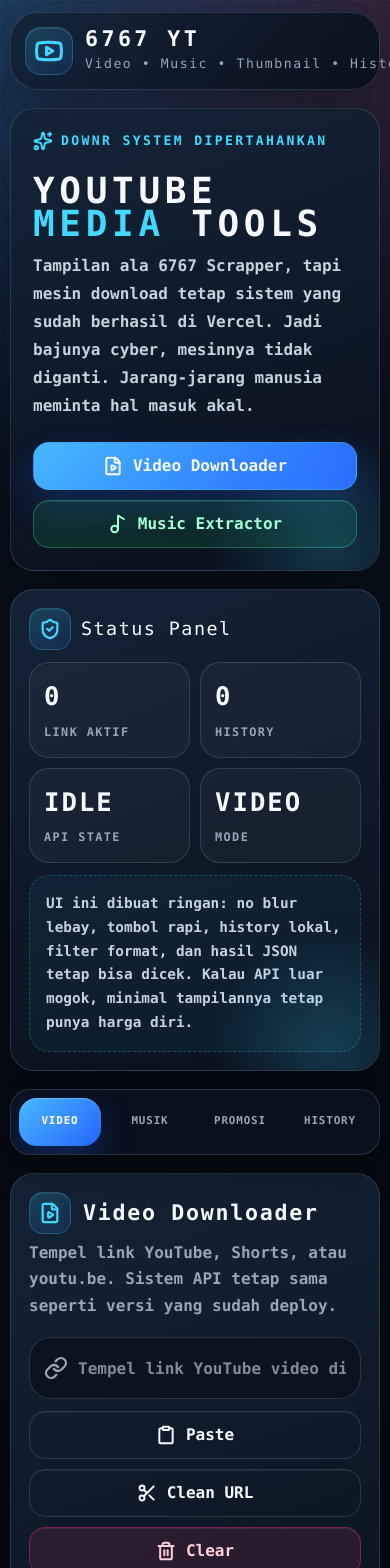
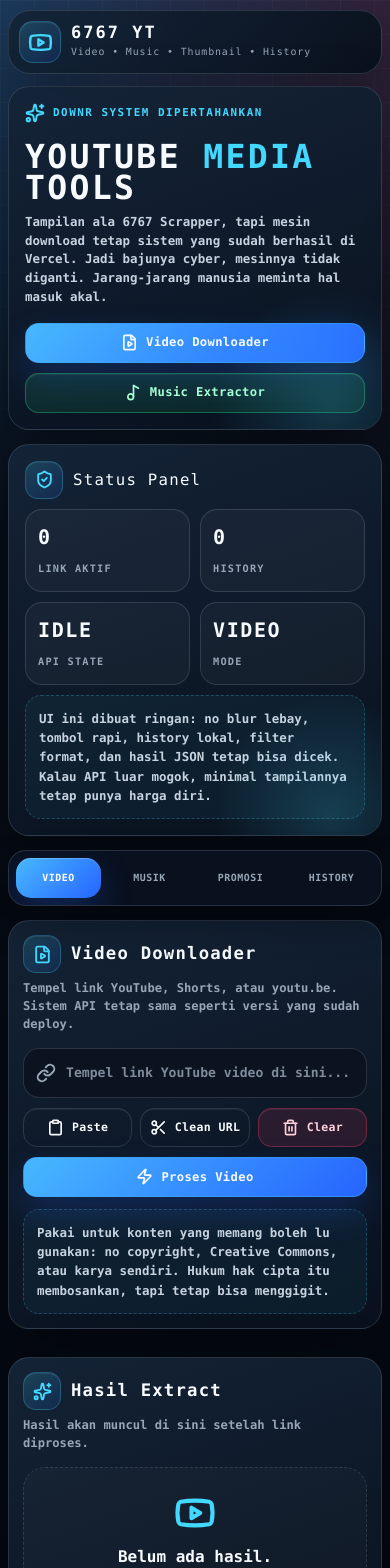
Before and after one commit to datahorizonmodz/ytdl, a Next.js app: page / in a window 390 px wide. Shown: the top 1568 px of the page. Built offline with nearby package versions, Linux system fonts and the light colour scheme.

Commit message:
Update globals.css

```diff
--- a/app/globals.css
+++ b/app/globals.css
@@ -447,3 +447,116 @@
 @media (prefers-reduced-motion: reduce) {
   * { animation: none !important; transition: none !important; scroll-behavior: auto !important; }
 }
+
+/* Compact v2: biar mobile nggak berasa baca poster konser di layar 6 inci */
+.app-shell { width: min(1040px, calc(100% - 20px)); padding: 16px 0 32px; }
+.topbar { padding: 11px; margin-bottom: 14px; border-radius: 22px; }
+.brand { gap: 10px; }
+.brand-mark { width: 46px; height: 46px; border-radius: 15px; }
+.brand-mark svg { width: 25px; height: 25px; }
+.brand-title { font-size: clamp(1.2rem, 4.5vw, 1.7rem); letter-spacing: .12em; }
+.brand-sub { font-size: .72rem; letter-spacing: .09em; }
+.badge { padding: 8px 10px; font-size: .68rem; }
+.badge svg { width: 15px; height: 15px; }
+.hero { gap: 14px; margin-bottom: 14px; }
+.hero-card { min-height: auto; padding: clamp(18px, 3.2vw, 28px); border-radius: 24px; }
+.hero-kicker { font-size: .68rem; letter-spacing: .14em; }
+.hero-title { font-size: clamp(2rem, 7.8vw, 4rem); letter-spacing: .09em; margin: 12px 0 10px; }
+.hero-desc { font-size: .86rem; line-height: 1.6; margin-bottom: 16px; }
+.btn { min-height: 42px; border-radius: 14px; padding: 0 14px; gap: 8px; font-size: .82rem; letter-spacing: .03em; }
+.btn svg { width: 17px; height: 17px; }
+.tabs { margin-bottom: 14px; border-radius: 20px; padding: 7px; gap: 6px; }
+.tab-btn { min-height: 44px; border-radius: 15px; font-size: .72rem; letter-spacing: .07em; }
+.panel { padding: clamp(16px, 3.2vw, 24px); margin-bottom: 14px; border-radius: 24px; }
+.yt-layout { gap: 14px; }
+.section-head { gap: 10px; margin-bottom: 14px; }
+.section-title { gap: 10px; font-size: clamp(1.15rem, 3.4vw, 1.55rem); letter-spacing: .07em; }
+.section-desc { font-size: .84rem; line-height: 1.5; }
+.tool-icon, .stat-icon { width: 38px; height: 38px; border-radius: 13px; }
+.tool-icon svg, .stat-icon svg { width: 19px; height: 19px; }
+.input-box { min-height: 54px; border-radius: 18px; padding: 0 12px; }
+.input-box input { height: 52px; font-size: .9rem; }
+.input-box svg { width: 20px; height: 20px; }
+.inline-tools { gap: 8px; margin: 10px 0; }
+.compact-note, .tips-card, .yt-help, .promo-note { padding: 13px; border-radius: 16px; font-size: .78rem; line-height: 1.55; }
+.mini-dashboard { padding: 15px; gap: 10px; }
+.mini-title { font-size: .98rem; }
+.mini-stat { padding: 12px; border-radius: 17px; }
+.mini-stat strong { font-size: 1.25rem; }
+.mini-stat span { font-size: .64rem; }
+.success-card, .error-card { padding: 13px; border-radius: 18px; gap: 10px; }
+.success-card svg, .error-card svg { width: 30px; height: 30px; flex-basis: 30px; }
+.success-card strong, .error-card strong { font-size: .98rem; }
+.success-card span, .error-card span { font-size: .8rem; }
+.filter-row { gap: 7px; margin: 10px 0 13px; }
+.filter-btn { min-height: 34px; padding: 0 11px; font-size: .78rem; }
+.format-section { padding: 12px; border-radius: 18px; }
+.format-head { gap: 10px; margin-bottom: 10px; }
+.format-head strong { font-size: .96rem; }
+.media-icon { width: 40px; height: 40px; border-radius: 14px; }
+.media-icon.small { width: 36px; height: 36px; border-radius: 12px; }
+.media-icon svg { width: 18px; height: 18px; }
+.media-row { padding: 12px; border-radius: 17px; }
+.media-row-top { gap: 10px; }
+.media-meta strong { font-size: .94rem; }
+.media-meta span { font-size: .72rem; line-height: 1.35; }
+.result-actions { gap: 8px; margin-top: 10px; }
+.thumb-preview { max-height: 210px; border-radius: 14px; }
+.footer-note { font-size: .75rem; margin-top: 16px; }
+
+.media-badges {
+  display: flex;
+  flex-wrap: wrap;
+  gap: 6px;
+  margin-top: 9px;
+}
+.media-pill {
+  display: inline-flex;
+  align-items: center;
+  gap: 5px;
+  min-height: 25px;
+  padding: 0 8px;
+  border-radius: 999px;
+  border: 1px solid rgba(148, 163, 184, .22);
+  background: rgba(255,255,255,.045);
+  color: var(--soft);
+  font-size: .66rem;
+  font-weight: 900;
+  letter-spacing: .03em;
+  line-height: 1;
+  white-space: nowrap;
+}
+.media-pill svg { width: 13px; height: 13px; }
+.media-pill.audio-state.with-audio { color: #a8ffd3; border-color: rgba(40,209,124,.35); background: rgba(40,209,124,.12); }
+.media-pill.audio-state.no-audio { color: #ffd0dc; border-color: rgba(255,56,107,.35); background: rgba(255,56,107,.12); }
+.media-pill.audio-state.audio-only { color: #a9e6ff; border-color: rgba(67,216,255,.35); background: rgba(67,216,255,.11); }
+
+@media (max-width: 560px) {
+  .app-shell { width: calc(100% - 16px); padding-top: 10px; }
+  .topbar { padding: 10px; margin-bottom: 12px; }
+  .brand-title { font-size: 1.06rem; }
+  .brand-sub { font-size: .62rem; }
+  .brand-mark { width: 42px; height: 42px; border-radius: 14px; }
+  .hero-card { padding: 16px; border-radius: 21px; }
+  .hero-title { font-size: clamp(1.65rem, 8.5vw, 2.55rem); letter-spacing: .07em; }
+  .hero-desc { font-size: .78rem; line-height: 1.5; }
+  .tabs { top: 6px; border-radius: 18px; }
+  .tab-btn { min-height: 40px; font-size: .62rem; letter-spacing: .055em; }
+  .panel { padding: 14px; border-radius: 21px; }
+  .section-title { font-size: 1.08rem; }
+  .section-desc { font-size: .76rem; }
+  .input-box { min-height: 50px; border-radius: 16px; }
+  .input-box input { height: 48px; font-size: .82rem; }
+  .inline-tools { grid-template-columns: repeat(3, minmax(0, 1fr)); }
+  .inline-tools .btn { padding: 0 8px; font-size: .72rem; min-height: 39px; }
+  .music-tools .wide-tool { min-height: 42px; }
+  .btn { min-height: 40px; font-size: .76rem; padding: 0 12px; }
+  .result-actions { grid-template-columns: 1fr; }
+  .media-row { padding: 10px; }
+  .media-meta strong { font-size: .86rem; }
+  .media-meta span { font-size: .66rem; }
+  .media-badges { gap: 5px; margin-top: 7px; }
+  .media-pill { min-height: 23px; padding: 0 7px; font-size: .6rem; }
+  .success-card span, .error-card span { font-size: .74rem; }
+  .filter-btn { min-height: 32px; font-size: .7rem; padding: 0 9px; }
+}
```
